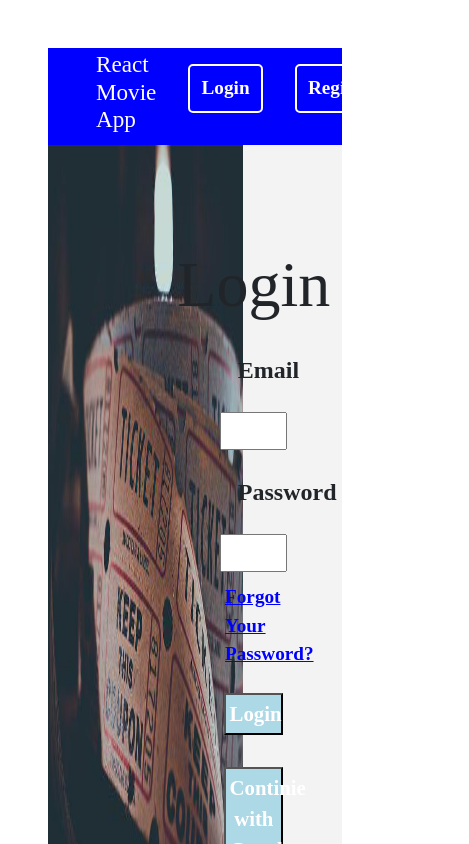
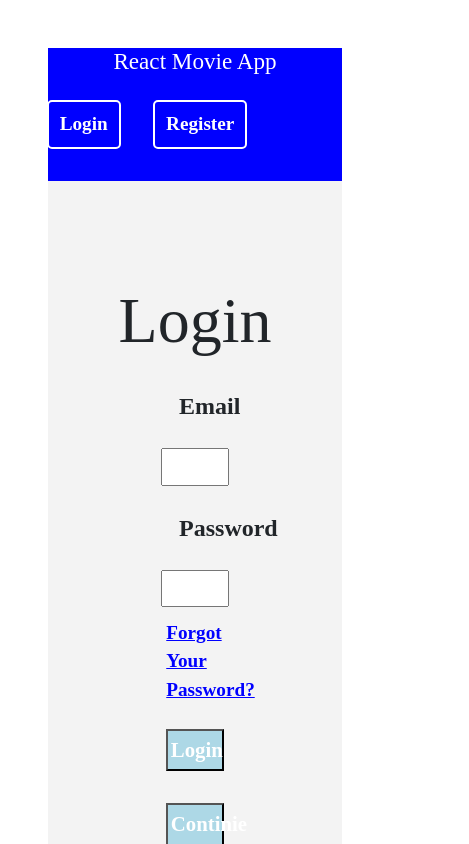
Before and after one commit to omer-yagci/movieApp-React-fireBase, a React (Create React App) app: page /login in a window 390 px wide. Shown: the top 844 px of the page, 469 px wide, since content can reach past the window. Built offline with nearby package versions, Linux system fonts and the light colour scheme; no server answers; a web font is replaced by a local one.

Commit message:
responsive style added

```diff
--- a/src/components/navbar.module.scss
+++ b/src/components/navbar.module.scss
@@ -39,3 +39,14 @@
     }
   }
 }
+
+@media screen and (max-width: 962px) {
+  .navbar {
+    display: flex;
+    justify-content: center;
+    align-items: center;
+    flex-direction: column;
+    width: 100%;
+    margin: 0 auto;
+  }
+}
--- a/src/pages/login/login.module.scss
+++ b/src/pages/login/login.module.scss
@@ -52,3 +52,15 @@
     }
   }
 }
+@media screen and (max-width: 962px) {
+  .left {
+    display: none;
+  }
+
+  .right {
+    display: flex;
+    justify-content: center;
+    align-items: center;
+    margin: 0 auto;
+  }
+}
```
